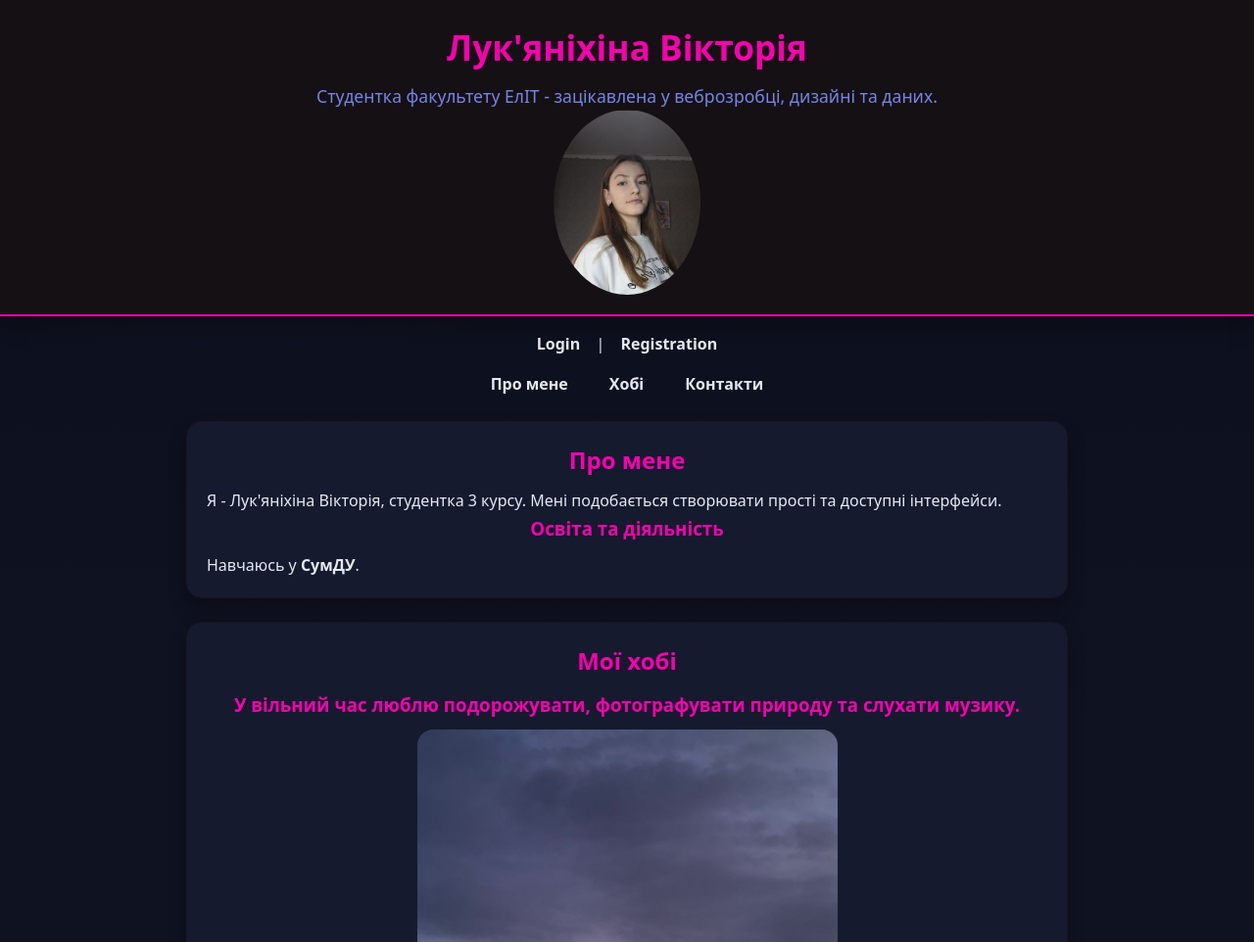
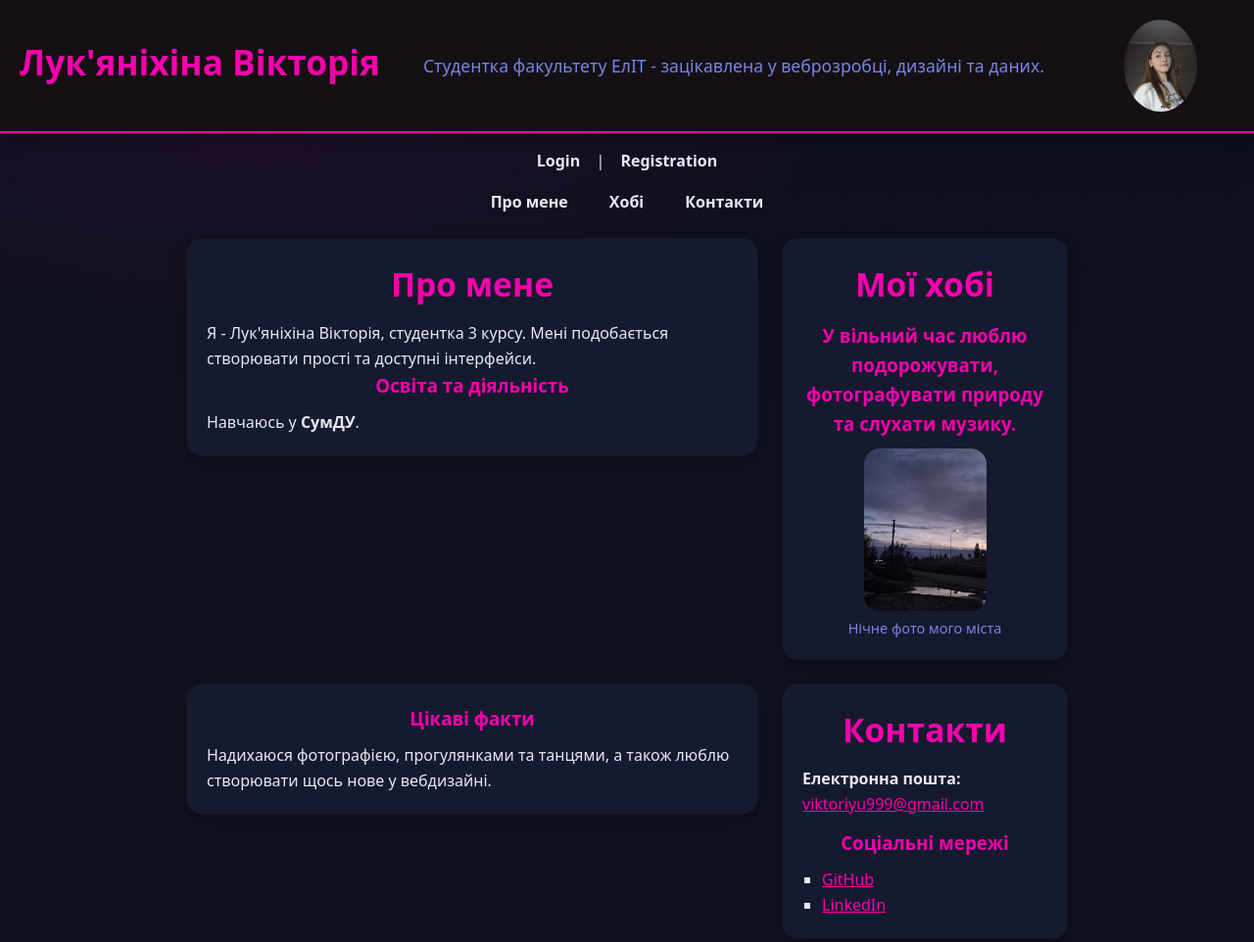
Before and after one commit to ViktoriaLuk/Lab6, a plain HTML site: page index.html in a window 1280 px wide. Shown: the top 962 px of the page at 98% size. Drawn offline with Linux system fonts and the light colour scheme.

Commit message:
Update style.css

```diff
--- a/style.css
+++ b/style.css
@@ -242,10 +242,10 @@ select {
   }
 }
 
-/* --- Стиль для розділу про Гогіна --- */
+/* --- Стиль --- */
 .gogin {
-  background-color: #fffaf0;       /* світлий фон */
-  border: 2px solid #e0c97f;       /* м’яка золота рамка */
+  background-color: #fffaf0;
+  border: 2px solid #e0c97f;
   border-radius: 15px;
   padding: 20px;
   margin: 20px auto;
@@ -265,3 +265,55 @@ select {
   line-height: 1.6;
   color: #333;
 }
+h1 {
+  font-size: clamp(1.8rem, 3vw + 1rem, 3rem);
+}
+
+h2 {
+  font-size: clamp(1.4rem, 2vw + .5rem, 2.2rem);
+}
+
+/* --- Flexbox для шапки --- */
+#site-header {
+  display: flex;
+  flex-direction: column;
+  align-items: center;
+}
+
+/* --- Навігація з Flex вже є, додаю фокус --- */
+nav a:focus {
+  outline: 2px dashed var(--accent);
+  outline-offset: 4px;
+}
+
+/* --- CSS Grid макет сторінки --- */
+main {
+  display: grid;
+  grid-template-columns: 1fr;
+  gap: 24px;
+  width: min(900px, 95%);
+}
+
+/* --- 600px: планшети --- */
+@media (min-width: 600px) {
+  #site-header {
+    flex-direction: row;
+    justify-content: space-between;
+    text-align: left;
+  }
+
+  #profile-figure {
+    max-width: 200px;
+  }
+}
+
+@media (min-width: 1024px) {
+  main {
+    grid-template-columns: 2fr 1fr;
+    align-items: start;
+  }
+
+  aside {
+    height: fit-content;
+  }
+}
```
